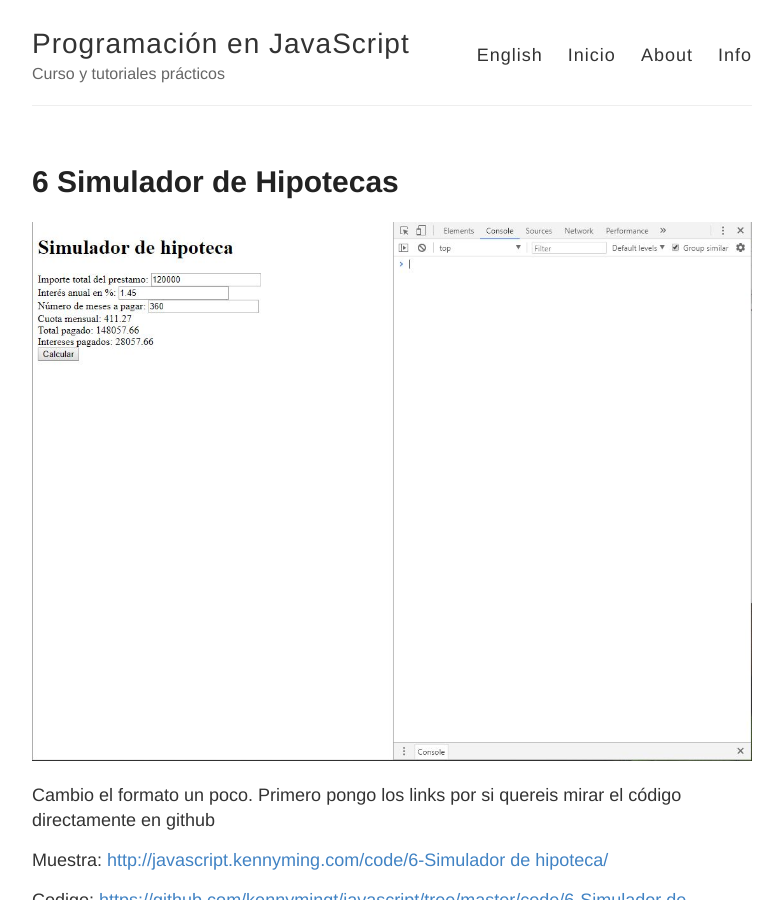
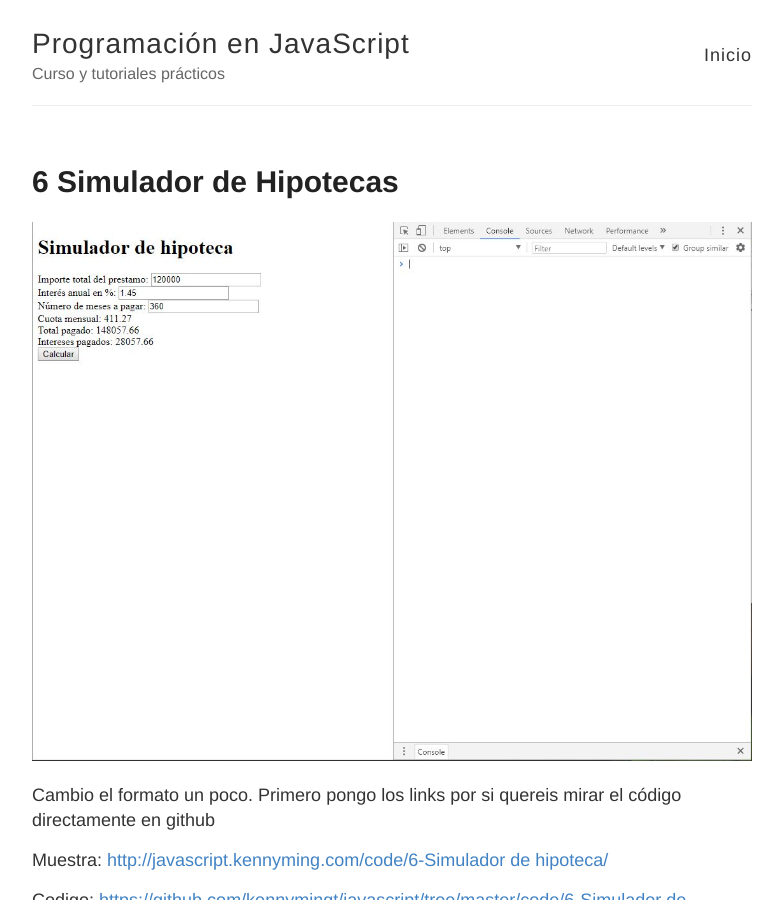
Before and after one commit to kennymingt/javascript, a Jekyll site: the page built from es.html, in a window 1280 px wide and 900 px high. Shown: the whole window, without its empty margins (248-1031 px from the left). Built offline with Jekyll 4.4.1, drawn with Linux system fonts in a browser that asks for light colours.

Commit message:
Cambio en el menu

```diff
--- a/_layouts/default_es.html
+++ b/_layouts/default_es.html
@@ -27,10 +27,10 @@
           </div>
 
           <nav>
-            <a href="{{ site.baseurl }}/">English</a>
+            <!-- <a href="{{ site.baseurl }}/">English</a>             -->
             <a href="{{ site.baseurl }}/es">Inicio</a>
-            <a href="{{ site.baseurl }}/es/about">About</a>
-            <a href="{{ site.baseurl }}/es/info">Info</a>
+            <!-- <a href="{{ site.baseurl }}/es/about">About</a> -->
+            <!-- <a href="{{ site.baseurl }}/es/info">Info</a> -->
 
             <!-- Dynamic Menu from YAML  -->
             <!-- {% for entry in site.data.entries %}
```
